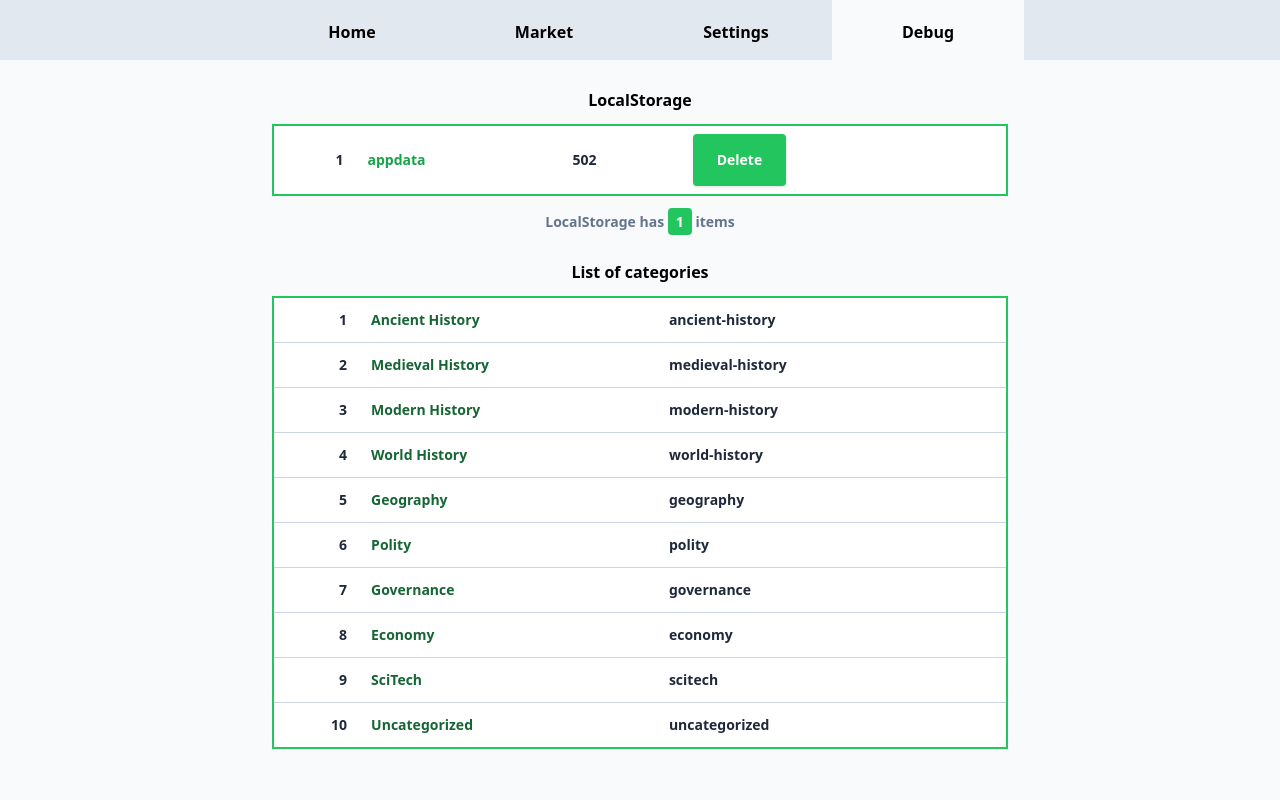
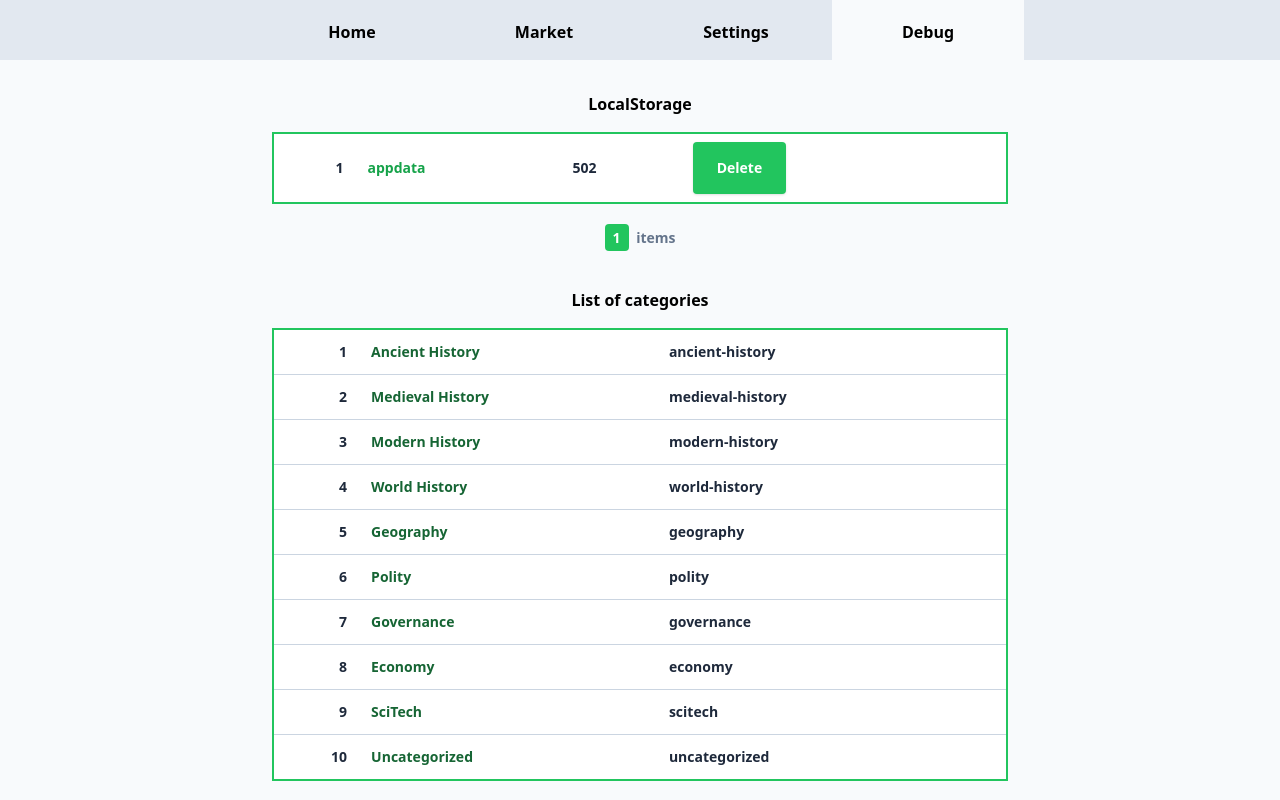
Before and after one commit to iaseth/pointedit, a React (Create React App) app: page / in a window 1280 px wide. Both pictures are taken after a click on the element "Debug". Shown: the top 800 px of the page. Built offline with nearby package versions, Linux system fonts and the light colour scheme.

Commit message:
Added DebugUtils: DebugHeader and DebugFooter

```diff
--- a/src/PointApp/Content/Debugger/CategoryTable.js
+++ b/src/PointApp/Content/Debugger/CategoryTable.js
@@ -1,3 +1,4 @@
+import {DebugHeader, DebugFooter} from './DebugUtils';
 
 
 
@@ -17,12 +18,17 @@ function CategoryRow ({category, appdata, k}) {
 export default function CategoryTable ({appdata}) {
 	return (
 		<div>
-			<h4 className="text-center py-3">List of categories</h4>
-			<table className="w-full">
-				<tbody>
-					{appdata.categories.map((category, k) => <CategoryRow key={k} {...{category, appdata, k}} />)}
-				</tbody>
-			</table>
+			<DebugHeader text="List of categories" />
+
+			<main>
+				<table className="w-full">
+					<tbody>
+						{appdata.categories.map((category, k) => <CategoryRow key={k} {...{category, appdata, k}} />)}
+					</tbody>
+				</table>
+			</main>
+
+			<DebugFooter count={appdata.categories.length} what="categories" />
 		</div>
 	);
 }
--- /dev/null
+++ b/src/PointApp/Content/Debugger/DebugUtils.js
@@ -0,0 +1,18 @@
+
+
+
+export function DebugHeader ({text}) {
+	return (
+		<header className="text-center py-4">
+			<h4>{text}</h4>
+		</header>
+	);
+}
+
+export function DebugFooter ({count, what}) {
+	return (
+		<footer className="text-center py-6">
+			<h5 className="text-slate-500"><span className="bg-green-500 text-white px-2 py-1 mr-1 rounded">{count}</span> {what}</h5>
+		</footer>
+	);
+}
--- a/src/PointApp/Content/Debugger/LocalStorage.js
+++ b/src/PointApp/Content/Debugger/LocalStorage.js
@@ -1,5 +1,6 @@
 import React from 'react';
 
+import {DebugHeader, DebugFooter} from './DebugUtils';
 import {Button} from '../../Utils';
 
 
@@ -25,9 +26,7 @@ export default function LocalStorage () {
 
 	return (
 		<div>
-			<header className="text-center py-3">
-				<h4>LocalStorage</h4>
-			</header>
+			<DebugHeader text="LocalStorage" />
 
 			<table className="w-full">
 				<tbody>
@@ -42,9 +41,7 @@ export default function LocalStorage () {
 				</tbody>
 			</table>
 
-			<footer className="text-center py-4">
-				<h5 className="text-slate-500">LocalStorage has <span className="bg-green-500 text-white px-2 py-1 rounded">{rows.length}</span> items</h5>
-			</footer>
+			<DebugFooter count={rows.length} what="items" />
 		</div>
 	);
 }
--- a/src/PointApp/Content/Debugger/NotesList.js
+++ b/src/PointApp/Content/Debugger/NotesList.js
@@ -1,5 +1,6 @@
 import React from 'react';
 
+import {DebugHeader, DebugFooter} from './DebugUtils';
 import {ShowMoreButton} from '../../Utils';
 
 
@@ -27,7 +28,9 @@ export default function NotesList ({notes}) {
 
 	return (
 		<div>
-			<h4 className="text-center py-3">List of notes</h4>
+			<DebugHeader text="List of notes" />
+
+			<main>
 				<table className="w-full">
 					<thead>
 						<tr className="cursor-pointer" onClick={() => setN(5)}>
@@ -58,10 +61,13 @@ export default function NotesList ({notes}) {
 						</tr>)}
 					</tbody>
 				</table>
+			</main>
 
 			<div className="py-12">
 				{(n < notes.length) && <ShowMoreButton onClick={showMore} />}
 			</div>
+
+			<DebugFooter count={notes.length} what="notes" />
 		</div>
 	);
 }
```
Lines whose indentation alone changed are shown as unchanged.
